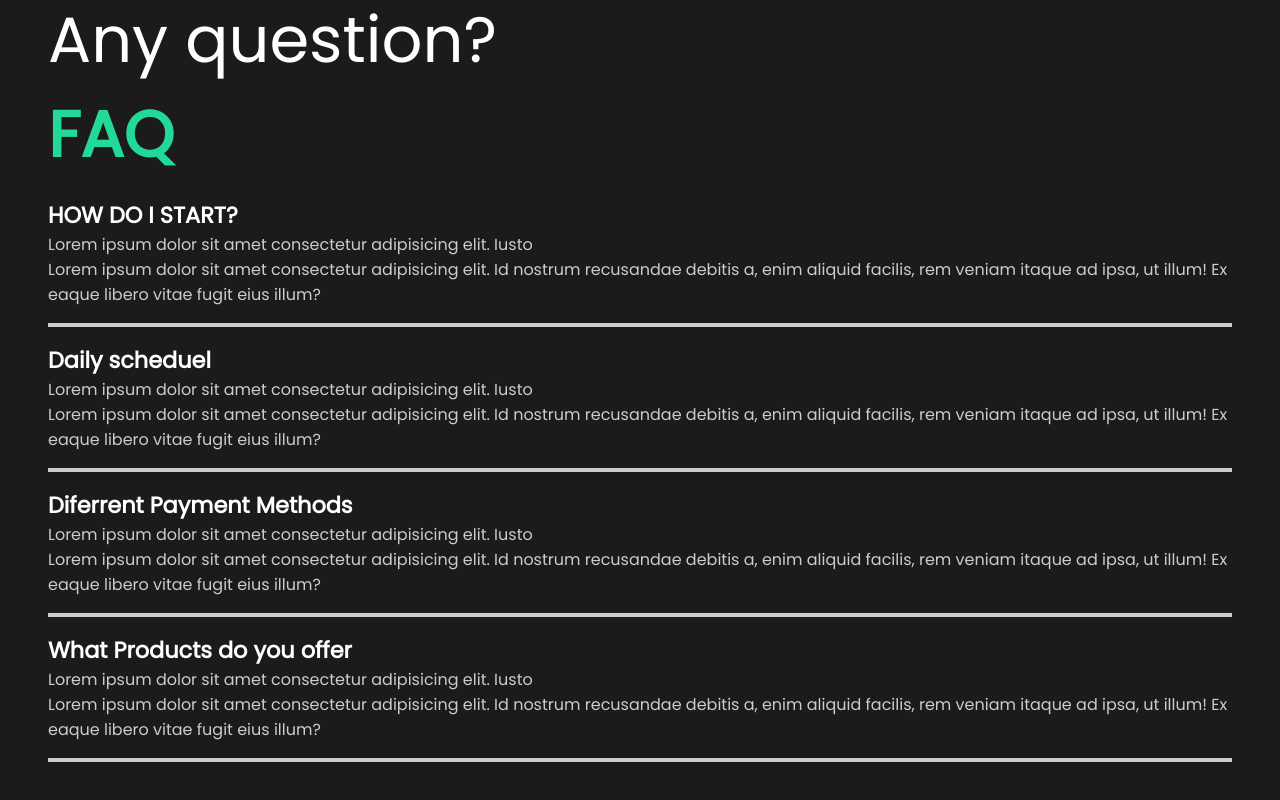
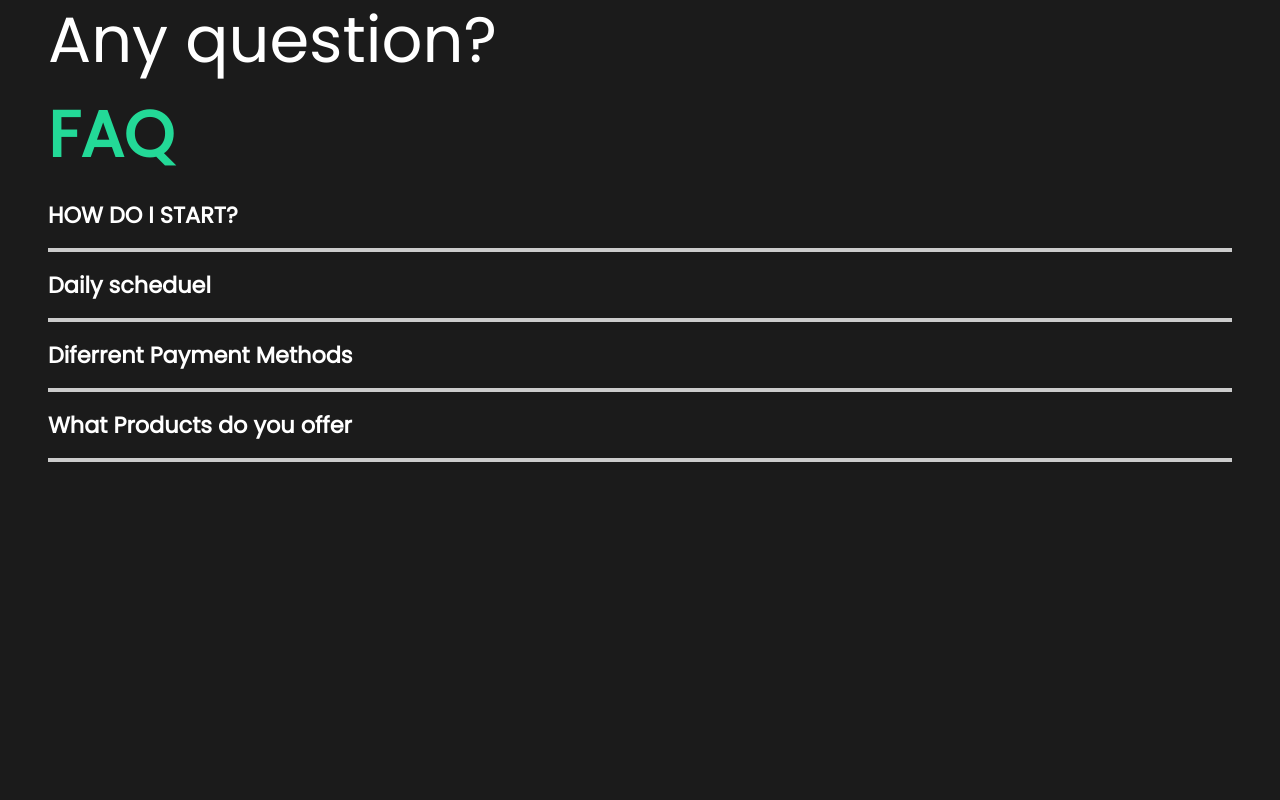
Before and after one commit to reza-nikravesh/portfolio, a React (Create React App) app: page / in a window 1280 px wide. Shown: the part 2187-2987 px from the top of the page. After the commit the page ends 2851 px from the top, so only its background shows below. Built offline with nearby package versions, Linux system fonts and the light colour scheme.

Commit message:
create faq section animation

```diff
--- a/src/Animation.js
+++ b/src/Animation.js
@@ -42,6 +42,13 @@
   show: { pathLength: 1, pathOffset: 2, transition: { duration: 2 } },
 };
 
+//Faq section
+
+export const faqAnim = {
+  hide: { opacity: 0 },
+  show: { opacity: 1, transition: { duration: 0.5 } },
+};
+
 //**About us page**
 /***************************************************************/
 //**ourWork page**
--- a/src/Components/FaqSection.js
+++ b/src/Components/FaqSection.js
@@ -1,5 +1,6 @@
-import React from "react";
+import React, { useState } from "react";
 import styled from "styled-components";
+import { AnimateSharedLayout, motion } from "framer-motion";
 
 const FaqSection = () => {
   return (
@@ -10,8 +11,21 @@
           <span>FAQ</span>
         </h2>
       </div>
-      <div className="question">
-        <h4>HOW DO I START?</h4>
+      <AnimateSharedLayout>
+        <Toggle title="HOW DO I START?">
+          <div className="answer">
+            <p>
+              Lorem ipsum dolor sit amet consectetur adipisicing elit. Iusto
+            </p>
+            <p>
+              Lorem ipsum dolor sit amet consectetur adipisicing elit. Id
+              nostrum recusandae debitis a, enim aliquid facilis, rem veniam
+              itaque ad ipsa, ut illum! Ex eaque libero vitae fugit eius illum?
+            </p>
+          </div>
+        </Toggle>
+      </AnimateSharedLayout>
+      <Toggle title="Daily scheduel">
         <div className="answer">
           <p>Lorem ipsum dolor sit amet consectetur adipisicing elit. Iusto</p>
           <p>
@@ -20,9 +34,8 @@
             ipsa, ut illum! Ex eaque libero vitae fugit eius illum?
           </p>
         </div>
-      </div>
-      <div className="question">
-        <h4>Daily scheduel</h4>
+      </Toggle>
+      <Toggle title="Diferrent Payment Methods">
         <div className="answer">
           <p>Lorem ipsum dolor sit amet consectetur adipisicing elit. Iusto</p>
           <p>
@@ -31,9 +44,8 @@
             ipsa, ut illum! Ex eaque libero vitae fugit eius illum?
           </p>
         </div>
-      </div>
-      <div className="question">
-        <h4>Diferrent Payment Methods</h4>
+      </Toggle>
+      <Toggle title="What Products do you offer">
         <div className="answer">
           <p>Lorem ipsum dolor sit amet consectetur adipisicing elit. Iusto</p>
           <p>
@@ -42,19 +54,18 @@
             ipsa, ut illum! Ex eaque libero vitae fugit eius illum?
           </p>
         </div>
-      </div>
-      <div className="question">
-        <h4>What Products do you offer</h4>
-        <div className="answer">
-          <p>Lorem ipsum dolor sit amet consectetur adipisicing elit. Iusto</p>
-          <p>
-            Lorem ipsum dolor sit amet consectetur adipisicing elit. Id nostrum
-            recusandae debitis a, enim aliquid facilis, rem veniam itaque ad
-            ipsa, ut illum! Ex eaque libero vitae fugit eius illum?
-          </p>
-        </div>
-      </div>
+      </Toggle>
     </Faq>
+  );
+};
+
+export const Toggle = ({ children, title }) => {
+  const [toggle, setToggle] = useState(false);
+  return (
+    <motion.div layout className="question" onClick={() => setToggle(!toggle)}>
+      <motion.h4 layout>{title}</motion.h4>
+      {toggle ? children : ""}
+    </motion.div>
   );
 };
 
```
